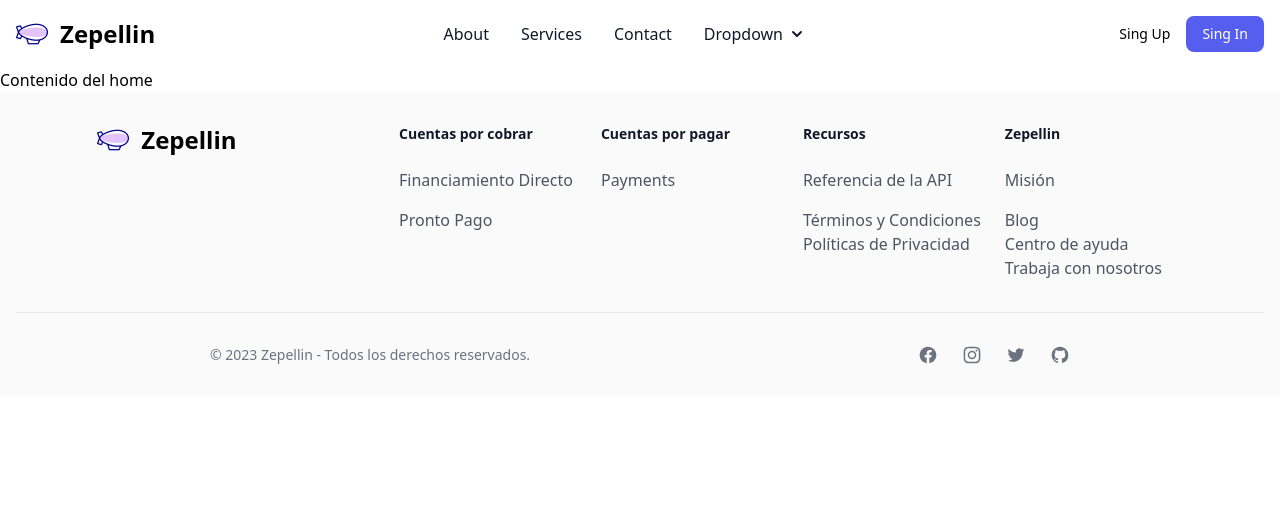
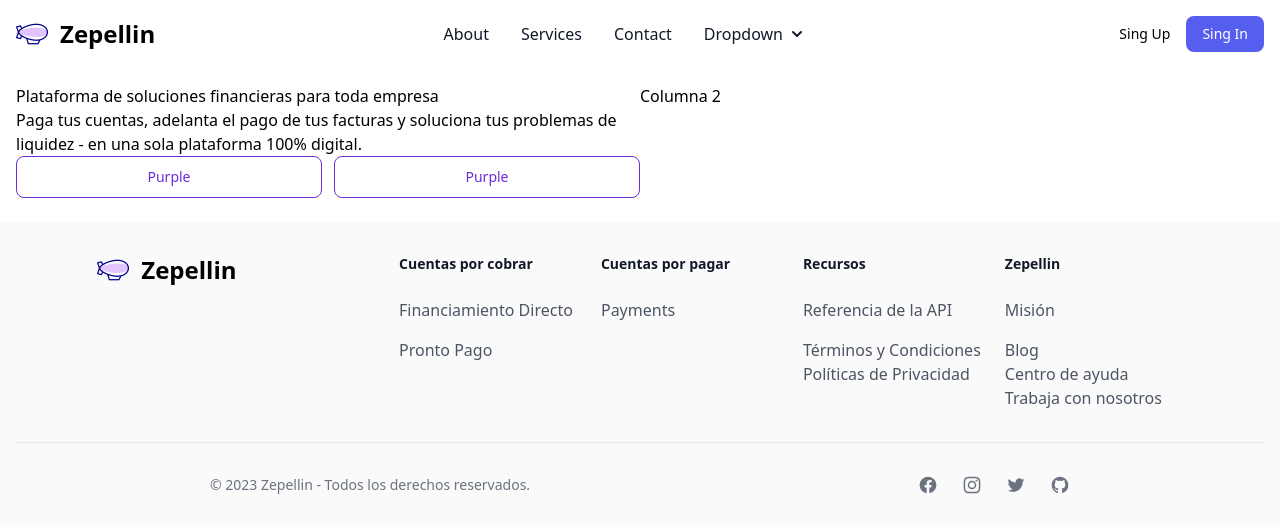
Before and after one commit to No-Country/s8-04-m-node-react-xepelin, a React (Vite) app in the folder frontend/: page / in a window 1280 px wide. Shown: the top 532 px of the page. Built offline with nearby package versions, Linux system fonts and the light colour scheme.

Commit message:
working at home yet

```diff
--- a/frontend/src/App.jsx
+++ b/frontend/src/App.jsx
@@ -3,7 +3,7 @@ import Home from './pages/Home';
 import Register from './pages/Register';
 import UserInfo from './pages/UserInfo';
 import NavBar from './components/Navbar/NavBar';
-import Footer from './components/Footer/Footer'
+import Footer from './components/Footer/Footer';
 
 
 function App() {
@@ -16,7 +16,6 @@ function App() {
         <Route path="/" element={<Home />} />
         <Route path="/register" element={<Register />} />
         <Route path="/profile" element={<UserInfo />} />
-
       </Routes>
       <Footer/>
     </Router>
@@ -26,5 +25,4 @@ function App() {
 }
 
 
-
 export default App
--- /dev/null
+++ b/frontend/src/components/HomeContent/HomeContent.jsx
@@ -0,0 +1,29 @@
+import React from 'react'
+
+const HomeContent = () => {
+  return (
+    <main className='w-full h-auto p-4'>
+        <div className="grid grid-cols-1 md:grid-cols-2">
+            <section className="col-span-1">
+                <h1>
+                    Plataforma de soluciones financieras para toda empresa
+                </h1>
+                <p>
+                    Paga tus cuentas, adelanta el pago de tus facturas y soluciona tus problemas de liquidez - en una sola plataforma 100% digital.
+                </p>
+                <div className='grid gap-3 grid-cols-1 md:grid-cols-2'>
+                    <div className='col-span-1'>
+                        <button type="button" className=" w-full text-purple-700 hover:text-white border border-purple-700 hover:bg-purple-800 focus:ring-4 focus:outline-none focus:ring-purple-300 font-medium rounded-lg text-sm px-10 py-2.5 text-center mr-2 mb-2 dark:border-purple-400 dark:text-purple-400 dark:hover:text-white dark:hover:bg-purple-500 dark:focus:ring-purple-900">Purple</button>
+                    </div>
+                    <div className='col-span-1'>
+                        <button type="button" className="w-full text-purple-700 hover:text-white border border-purple-700 hover:bg-purple-800 focus:ring-4 focus:outline-none focus:ring-purple-300 font-medium rounded-lg text-sm px-10 py-2.5 text-center mr-2 mb-2 dark:border-purple-400 dark:text-purple-400 dark:hover:text-white dark:hover:bg-purple-500 dark:focus:ring-purple-900">Purple</button>
+                    </div>
+                </div>
+            </section>
+            <section className="col-span-1">Columna 2</section>
+        </div>
+    </main>
+  )
+}
+
+export default HomeContent;
--- a/frontend/src/pages/Home.jsx
+++ b/frontend/src/pages/Home.jsx
@@ -1,9 +1,10 @@
 import React from 'react'
+import HomeContent from '../components/HomeContent/HomeContent';
 
 const Home = () => {
   return (
     <div>
-        Contenido del home
+      <HomeContent/>
     </div>
   )
 }
--- a/frontend/tailwind.config.js
+++ b/frontend/tailwind.config.js
@@ -14,6 +14,8 @@ export default {
         'Neutral-100' : '#22283A',
         'Neutral-50' : '#DDE6F6',
         'Blanco' : '#F5F5F5',
+        "Violeta-xe":"#eb5cd1",
+        "Naraja-xe":"#fc831c",
       }
     },
   },
```
